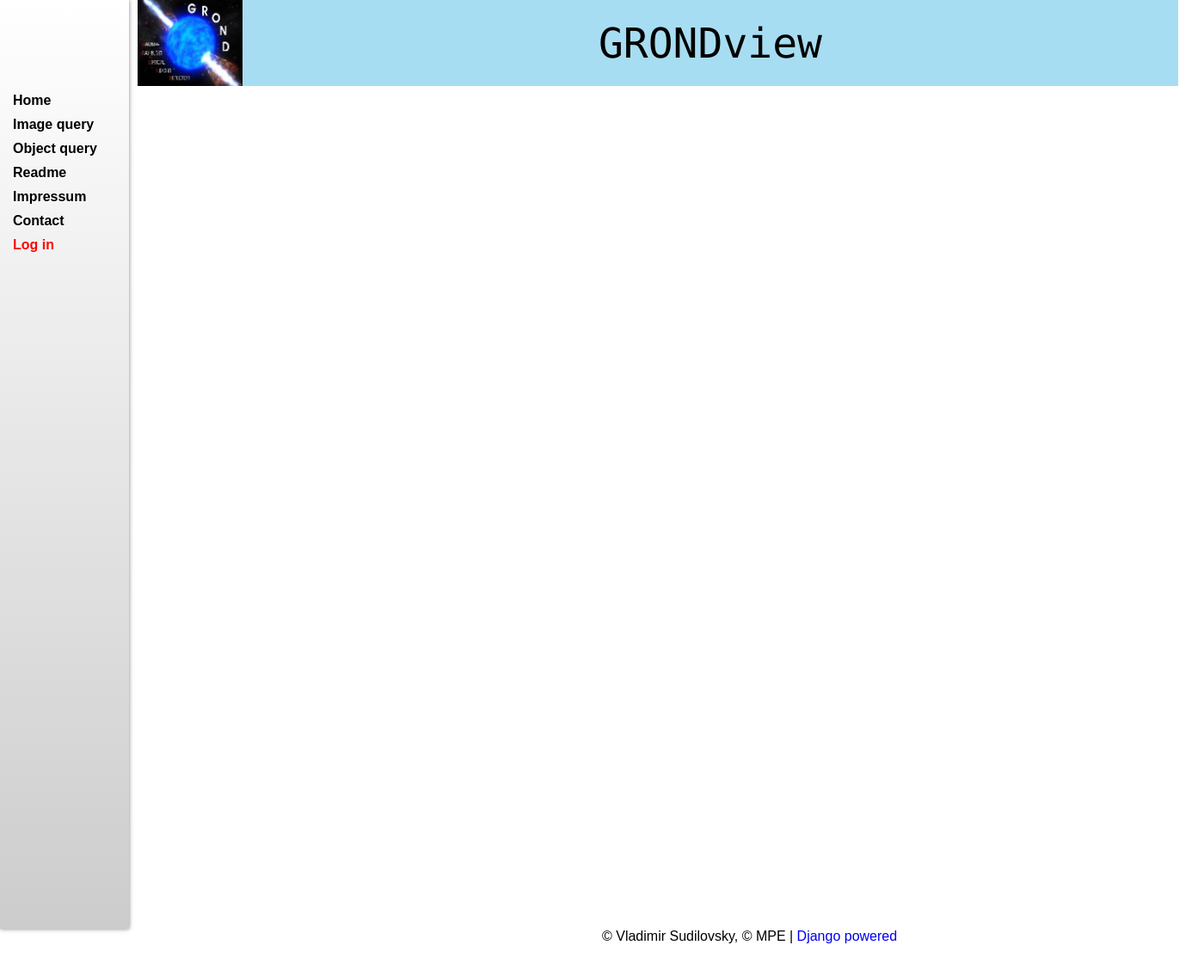
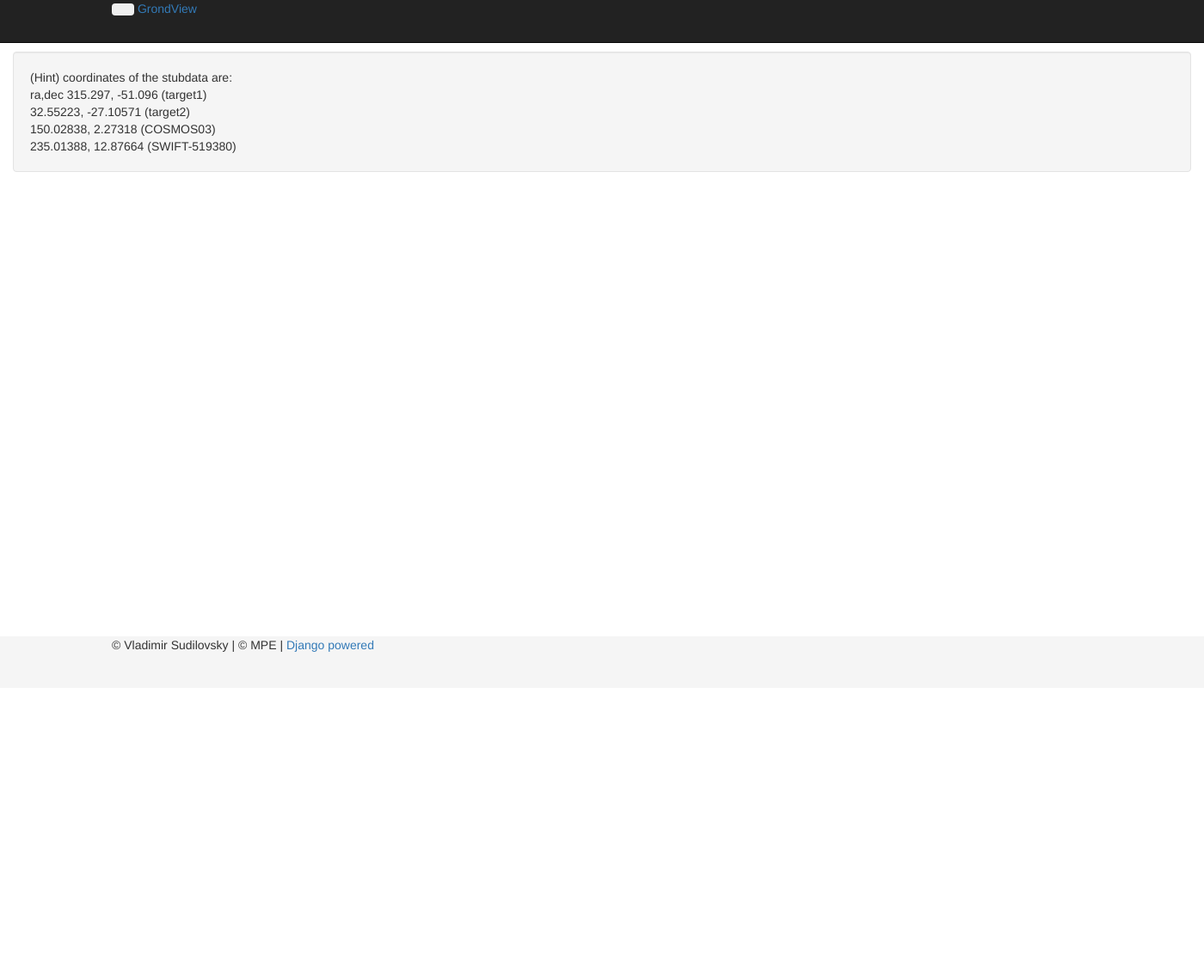
Before and after one commit to vsudilov/grondview, a Django app: template templates/content.html in a window 1400 px wide. Shown: the whole page at 86% size. After the commit the page ends 758 px from the top, so only its background shows below. Run offline with Django 3.2, Linux system fonts and the light colour scheme; the template is opened without the code that fills it, so the values that code supplies are empty; some libraries are stand-ins or nearby versions.

Commit message:
Initial commit; moving to bootstrap css

```diff
--- a/grondview/static/css/sass/style.scss
+++ b/grondview/static/css/sass/style.scss
@@ -250,14 +250,3 @@
   }
 
 }
-
-
-
-#footer {
- clear: both;
- position: relative;
- margin-left: 50%;
- z-index: 10;
- height: 3em;
- margin-top: -30em;
-}
--- a/grondview/static/css/style.css
+++ b/grondview/static/css/style.css
@@ -178,11 +178,3 @@
       height: 100%; }
   #content-container .userdetection {
     color: #B0B0B0; }
-
-#footer {
-  clear: both;
-  position: relative;
-  margin-left: 50%;
-  z-index: 10;
-  height: 3em;
-  margin-top: -30em; }
--- a/templates/banner.html
+++ /dev/null
@@ -1,4 +0,0 @@
-<div id="banner">
-  <img src='{{STATIC_URL}}images/GROND-logo-col_stamp.jpg' style="float:left;margin 2px" />
-  <div id="banner-text">GRONDview</div>
-</div>
--- a/templates/base.html
+++ b/templates/base.html
@@ -4,22 +4,74 @@
   <head>
     <meta name="robots" content="noindex">
     <meta http-equiv="content-type" content="text/html; charset=utf-8" />
-    <link rel="stylesheet" type="text/css" href="{{ STATIC_URL }}css/style.css" />
+    <link href="{{ STATIC_URL }}bootstrap/css/bootstrap.min.css" rel="stylesheet">
+<!--    <link rel="stylesheet" type="text/css" href="{{ STATIC_URL }}css/style.css" />-->
     <link rel="stylesheet" type="text/css" href="{{ STATIC_URL }}css/jquery.dataTables.css" />
     <script src="{{ STATIC_URL }}js/lib/jquery-1.9.1.min.js"></script>
     <script src="{{ STATIC_URL }}js/lib/DataTables/jquery.dataTables.js"></script>
     <script src="{{ STATIC_URL }}js/lib/highcharts.js"></script>
     <script src="{{ STATIC_URL }}js/lib/highcharts-more.js"></script>
     <script src="{{ STATIC_URL }}js/lib/exporting.js"></script>
+    <script src="{{ STATIC_URL }}bootstrap/js/bootstrap.min.js"></script>
+    <meta name="viewport" content="width=device-width, initial-scale=1.0">
+    <title>GrondView</title>
+    <style>
+      body {
+        padding-top: 60px; /* 60px to make the container go all the way to the bottom of the topbar */
+        }
+
+
+      /* Sticky footer styles
+      -------------------------------------------------- */
+
+      html,
+      body {
+        height: 100%;
+        /* The html and body elements cannot have any padding or margin. */
+      }
+
+      /* Wrapper for page content to push down footer */
+      #wrap {
+        min-height: 100%;
+        height: auto !important;
+        height: 100%;
+        /* Negative indent footer by it's height */
+        margin: 0 auto -60px;
+      }
+
+      /* Set the fixed height of the footer here */
+      #push,
+      #footer {
+        height: 60px;
+      }
+      #footer {
+        background-color: #f5f5f5;
+      }
+
+      /* Lastly, apply responsive CSS fixes as necessary */
+      @media (max-width: 767px) {
+        #footer {
+          margin-left: -20px;
+          margin-right: -20px;
+          padding-left: 20px;
+          padding-right: 20px;
+        }
+      }
+
+
+    </style>
     {% include "nav.html" %}
   </head>
 
   <body>
-    {% include "banner.html" %}
-    <div id="content-container">
-      {% block content %}
-      {% endblock %}
+  <div id="wrap">
+    <div class="container-fluid">
+      <div class="row-fluid">
+        {% block content %}
+        {% endblock %}
+      </div>
     </div>
-    {% include "footer.html" %}
+  </div>
+  {% include "footer.html" %}
   </body>
 </html>
--- a/templates/content.html
+++ b/templates/content.html
@@ -1,32 +1,36 @@
 {% extends "base.html" %}
 {% block content %}
-{% if form %}
-<div id="form-container">
-  {% if formerror %}
-  <div class="errorlist">{{ formerror }}</div>
+
+<div class="span2">
+<div class="well">
+  {% if form %}
+  <form class="" action="" method="post">{% csrf_token %}
+    {% for field in form %}
+    {{ field.errors }}
+    <div class="control-group">
+      <label class="control-label" for="id_{{ field.name}}">{{ field.label }}</label>
+      <div class="controls">
+        {{ field }}
+      </div>
+    </div>
+    {% endfor %}
+    <div class="control-group">
+      <div class="controls">
+        <button type="submit" class="btn">Search</button>
+      </div>
+    </div>
+  </form>
   {% endif %}
 
-  <form action="" method="post">{% csrf_token %}
-    <table>
-    {{ form.as_table }}
-    </table>
-    <input id="submit" type="submit" value="Search for images">
-  </form>
+    <div class="hint">
+    (Hint) coordinates of the stubdata are: <br> ra,dec 315.297, -51.096 (target1)<br>32.55223, -27.10571 (target2)<br>150.02838, 2.27318 (COSMOS03) <br>
+    235.01388, 12.87664 (SWIFT-519380) <br>
+    </div>
 
-  <div class="hint">
-  (Hint) coordinates of the stubdata are: <br> ra,dec 315.297, -51.096 (target1)<br>32.55223, -27.10571 (target2)<br>150.02838, 2.27318 (COSMOS03) <br>
-  235.01388, 12.87664 (SWIFT-519380) <br>
-  </div>
+</div>
+</div>
 
-
-  {% if hint %}
-  <div class="hint">
-  {{ hint }}
-  </div>
-  {% endif %}
-</div>
-{% endif %}
-
+<div class="span9">
 {% if fields %}
 {% include "content/imagequery_content.html" %}
 {% endif %}
@@ -50,5 +54,6 @@
 {% if user_sources_data %}
 {% include "content/usersources_content.html" %}
 {% endif %}
-
+</div>
+<div class="span1"></div>
 {% endblock %}
--- a/templates/content/objectquery_content.html
+++ b/templates/content/objectquery_content.html
@@ -1,6 +1,6 @@
 <div id='image-cutout'>
   {% for hdr in imageheaders %}
-  <img src="{{MEDIA_URL}}{{hdr.fname}}" />
+  <img src="{{MEDIA_URL}}{{hdr.fname}}" class="img-rounded" width="194" />
   {% endfor %}
 </div>
 
--- a/templates/content/source_content.html
+++ b/templates/content/source_content.html
@@ -606,7 +606,7 @@
 
 <div id='image-cutout'>
   {% for band in 'grizJHK' %}
-  <img src={{STATIC_URL}}images/cutout-placeholder.png class="{{band}}" />
+  <img src={{STATIC_URL}}images/cutout-placeholder.png class="{{band}} img-rounded" />
   {% endfor %}
 </div>
 <div id="lightcurve"></div>
--- a/templates/footer.html
+++ b/templates/footer.html
@@ -1,3 +1,5 @@
 <div id="footer">
-  &copy; Vladimir Sudilovsky, &copy; MPE | <a href="http://www.djangoproject.com">Django powered</a>
+  <div class="container">
+  <p class="muted credit">&copy; Vladimir Sudilovsky | &copy; MPE | <a href="http://www.djangoproject.com">Django powered</a></p>
+  </div>
 </div>
--- a/templates/nav.html
+++ b/templates/nav.html
@@ -1,16 +1,31 @@
-<div id="navbar">
-  <ul>
-    <li {% if request.path == "/" %} class="current" {% endif %}><a href="/">Home</a></li>
-    <li {% if "/imagequery/" in request.path %} class="current" {% endif %}><a href="/imagequery/">Image query</a></li>
-    <li {% if "/objectquery/" in request.path %} class="current" {% endif %}><a href="/objectquery/">Object query</a></li>
-    <li {% if "/readme/" in request.path %} class="current" {% endif %}><a href="/readme/">Readme</a></li>
-    <li {% if "/impressum/" in request.path %} class="current" {% endif %}><a href="/impressum/">Impressum</a></li>
-    <li {% if "/contact/" in request.path %} class="current" {% endif %}><a href="/contact/">Contact</a></li>
-    {% if user.is_authenticated %}
-    <li {% if "/accounts/{{user.username}}/" in request.path %} class="current" {% endif %}><a href="/accounts/{{user.username}}">My account</a></li>
-    <li class="logout"><a href="/logout/">Log out</a></li>
-    {% else %}
-    <li class="login"><a href="/login/">Log in</a></li>
-    {% endif %}
-  </ul>
+<div class="navbar navbar-inverse navbar-fixed-top">
+  <div class="navbar-inner">
+    <div class="container">
+      <button type="button" class="btn btn-navbar" data-toggle="collapse" data-target=".nav-collapse">
+        <span class="icon-bar"></span>
+        <span class="icon-bar"></span>
+        <span class="icon-bar"></span>
+      </button>
+      <a class="brand" href="/">GrondView</a>
+      <div class="nav-collapse collapse">
+        <ul class="nav">
+          <li {% if request.path == "/" %} class="active" {% endif %}><a href="/">Home</a></li>
+          <li {% if "/imagequery/" in request.path %} class="active" {% endif %} ><a href="/imagequery/">Image query</a></li>
+          <li {% if "/objectquery/" in request.path %} class="active" {% endif %} ><a href="/objectquery">Object query</a></li>
+          <li class="dropdown">
+            <a href="#" class="dropdown-toggle" data-toggle="dropdown">Misc. <b class="caret"></b></a>
+            <ul class="dropdown-menu">
+              <li><a href="#">Readme</a></li>
+              <li><a href="#">Contact</a></li>
+              <li><a href="#">Impressum</a></li>
+            </ul>
+          </li>
+          {% if user.is_authenticated %}
+          <li style="margin-left: 100px;"{% if "/accounts/{{user.username}}/" in request.path %} class="active" {% endif %} ><a href="/accounts/{{user.username}}">My account</a></li>
+          <li><a href="/logout/">Log out</a></li>
+          {% endif %}
+        </ul>
+      </div><!--/.nav-collapse -->
+    </div>
+  </div>
 </div>
```
Also changed, not shown: imagequery/forms.py (+0 -9 lines), objectquery/forms.py (+4 -4 lines), templates/home.html (+16 -11 lines), templates/userena/signin_form.html (+21 -21 lines), templates/userena/signup_form.html (+21 -19 lines), grondview/static/bootstrap/img/glyphicons-halflings-white.png (added), grondview/static/bootstrap/img/glyphicons-halflings.png (added), grondview/static/bootstrap/js/bootstrap.min.js (added), 1 other file.
